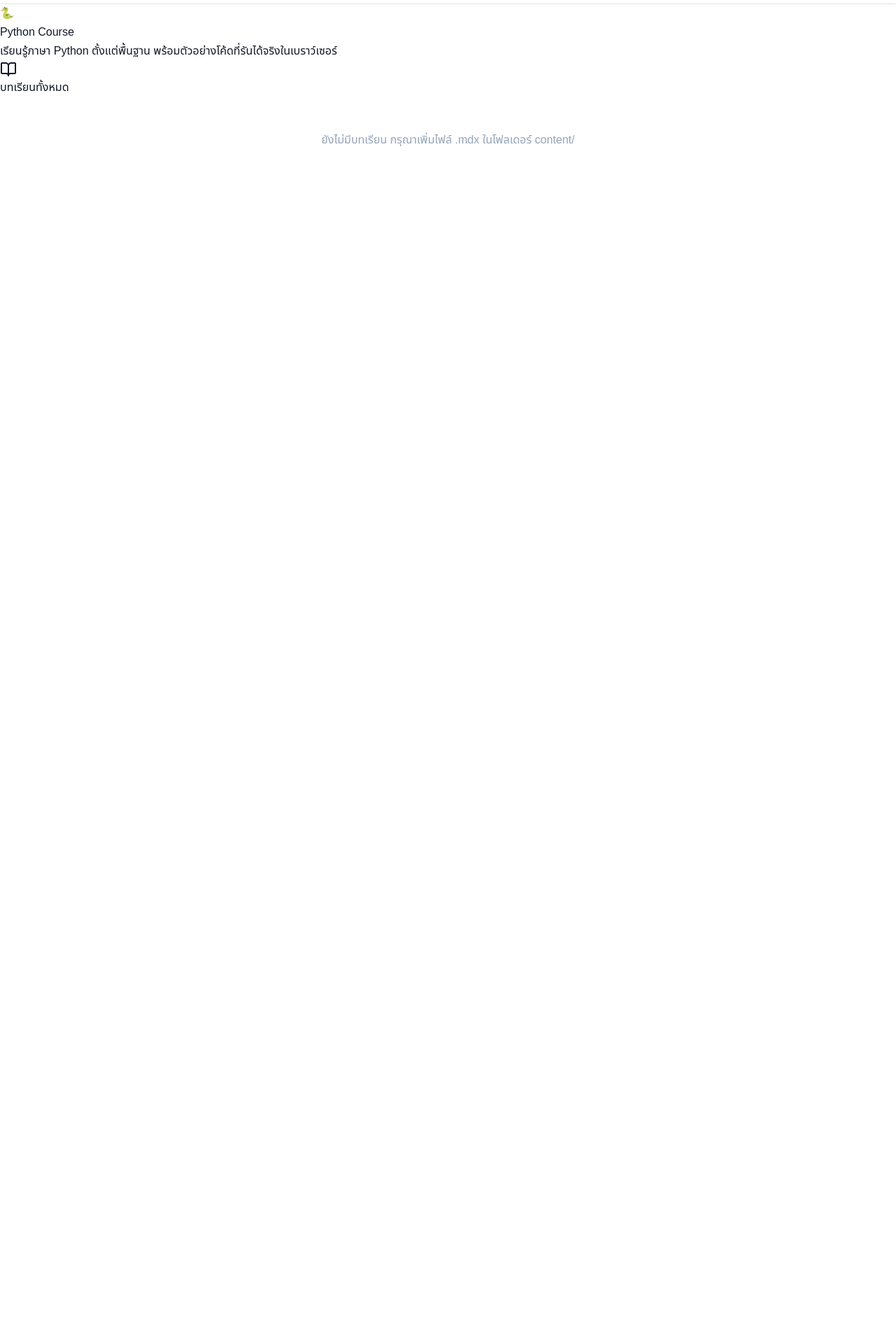
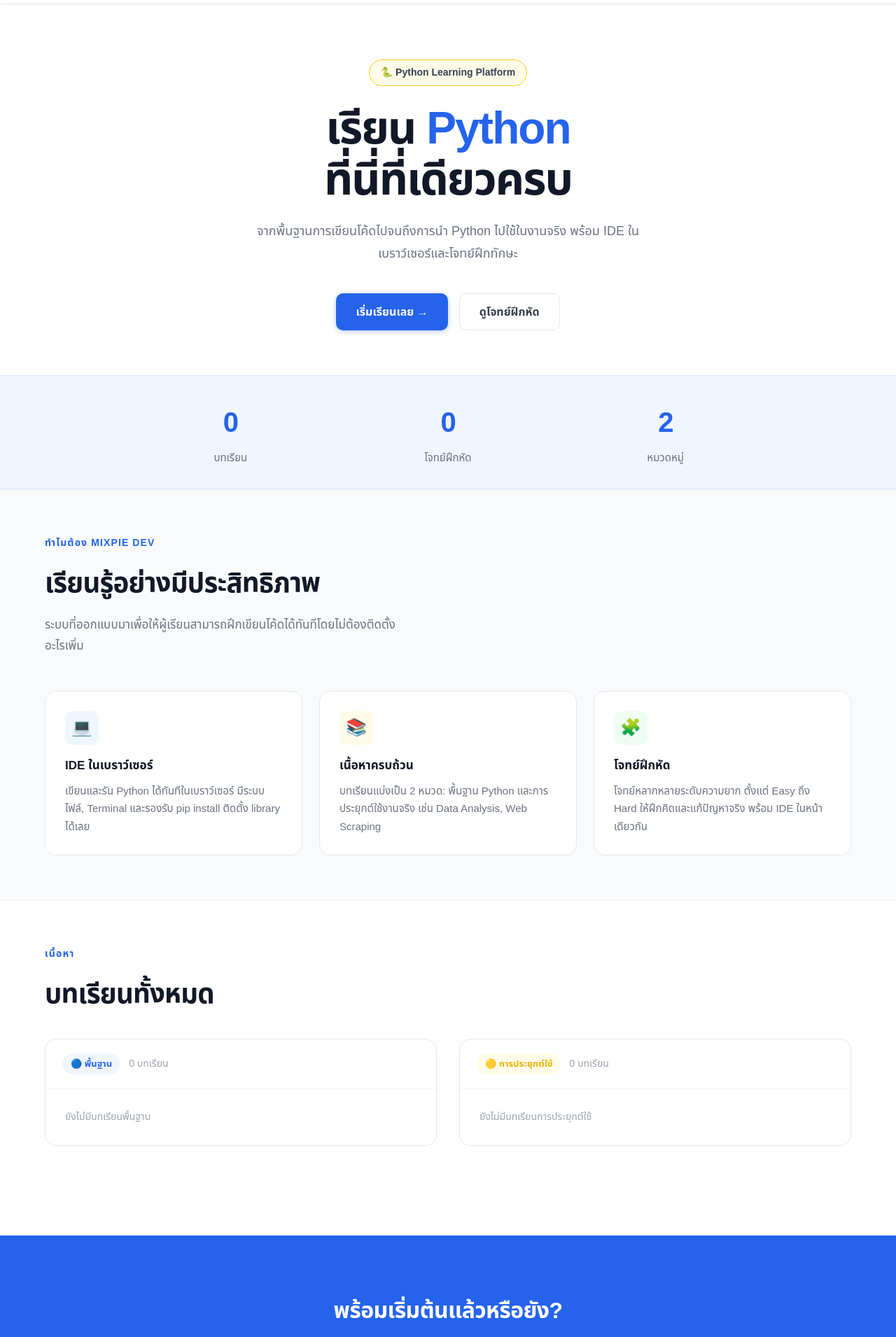
Before and after one commit to LoveMig6334/py-course-ai, a Next.js app: page / in a window 1280 px wide. Shown: the part 60-1970 px from the top of the page at 70% size. Before the commit the page ends 800 px from the top, so only its background shows below. Built offline with nearby package versions, Linux system fonts and the light colour scheme; a web font is replaced by a local one.

Commit message:
feat: enhance HomePage with challenges and improved layout for lessons and stats

```diff
--- /dev/null
+++ b/app/course/page.tsx
@@ -0,0 +1,15 @@
+import { getAllLessons } from "@/lib/mdx";
+import CourseList from "./CourseList";
+
+export default async function CoursePage() {
+  const lessons = await getAllLessons();
+  return (
+    <div className="course-page">
+      <div className="page-header">
+        <h1 className="page-title">คอร์สเรียน Python</h1>
+        <p className="page-desc">เลือกบทเรียนที่ต้องการ และเริ่มเรียนได้ทันที</p>
+      </div>
+      <CourseList lessons={lessons} />
+    </div>
+  );
+}
--- a/app/page.tsx
+++ b/app/page.tsx
@@ -1,64 +1,187 @@
+import Link from "next/link";
 import { getAllLessons } from "@/lib/mdx";
-import { ArrowRight, BookOpen } from "lucide-react";
-import Link from "next/link";
+import { getAllChallenges } from "@/lib/challenges";
 
 export default async function HomePage() {
-  const lessons = await getAllLessons();
-
-  // Sort lessons by order or filename
-  const sortedLessons = lessons.sort((a, b) => {
-    if (a.frontmatter.order && b.frontmatter.order) {
-      return a.frontmatter.order - b.frontmatter.order;
-    }
-    return a.slug.localeCompare(b.slug);
-  });
+  const [basicLessons, appLessons, challenges] = await Promise.all([
+    getAllLessons("basic"),
+    getAllLessons("application"),
+    getAllChallenges(),
+  ]);
 
   return (
-    <main className="home-container">
-      <section className="home-hero">
-        <div className="home-logo">🐍</div>
-        <h1 className="home-title">Python Course</h1>
-        <p className="home-subtitle">
-          เรียนรู้ภาษา Python ตั้งแต่พื้นฐาน
-          พร้อมตัวอย่างโค้ดที่รันได้จริงในเบราว์เซอร์
+    <>
+      {/* Hero */}
+      <section className="hero-section">
+        <div className="hero-badge">🐍 Python Learning Platform</div>
+        <h1 className="hero-title">
+          เรียน <span className="hero-title-accent">Python</span>
+          <br />
+          ที่นี่ที่เดียวครบ
+        </h1>
+        <p className="hero-subtitle">
+          จากพื้นฐานการเขียนโค้ดไปจนถึงการนำ Python ไปใช้ในงานจริง
+          พร้อม IDE ในเบราว์เซอร์และโจทย์ฝึกทักษะ
         </p>
+        <div className="hero-cta">
+          <Link href="/course" className="btn-primary">
+            เริ่มเรียนเลย →
+          </Link>
+          <Link href="/challenge" className="btn-secondary">
+            ดูโจทย์ฝึกหัด
+          </Link>
+        </div>
       </section>
 
-      <section>
-        <h2 className="home-lessons-title">
-          <BookOpen size={24} />
-          บทเรียนทั้งหมด
-        </h2>
+      {/* Stats */}
+      <section
+        style={{
+          background: "var(--blue-light)",
+          borderTop: "1px solid var(--blue-mid)",
+          borderBottom: "1px solid var(--blue-mid)",
+          padding: "2rem 1.5rem",
+        }}
+      >
+        <div className="stats-grid" style={{ maxWidth: 900, margin: "0 auto" }}>
+          <div>
+            <div className="stat-number">{basicLessons.length + appLessons.length}</div>
+            <div className="stat-label">บทเรียน</div>
+          </div>
+          <div>
+            <div className="stat-number">{challenges.length}</div>
+            <div className="stat-label">โจทย์ฝึกหัด</div>
+          </div>
+          <div>
+            <div className="stat-number">2</div>
+            <div className="stat-label">หมวดหมู่</div>
+          </div>
+        </div>
+      </section>
 
-        <div className="lessons-grid">
-          {sortedLessons.map((lesson, index) => (
+      {/* Features */}
+      <section className="features-section">
+        <div className="page-container">
+          <p className="section-label">ทำไมต้อง mixPie DEV</p>
+          <h2 className="section-title">เรียนรู้อย่างมีประสิทธิภาพ</h2>
+          <p className="section-subtitle">
+            ระบบที่ออกแบบมาเพื่อให้ผู้เรียนสามารถฝึกเขียนโค้ดได้ทันทีโดยไม่ต้องติดตั้งอะไรเพิ่ม
+          </p>
+          <div className="features-grid">
+            <div className="feature-card">
+              <div className="feature-icon blue">💻</div>
+              <div className="feature-title">IDE ในเบราว์เซอร์</div>
+              <p className="feature-desc">
+                เขียนและรัน Python ได้ทันทีในเบราว์เซอร์ มีระบบไฟล์, Terminal
+                และรองรับ pip install ติดตั้ง library ได้เลย
+              </p>
+            </div>
+            <div className="feature-card">
+              <div className="feature-icon yellow">📚</div>
+              <div className="feature-title">เนื้อหาครบถ้วน</div>
+              <p className="feature-desc">
+                บทเรียนแบ่งเป็น 2 หมวด: พื้นฐาน Python
+                และการประยุกต์ใช้งานจริง เช่น Data Analysis, Web Scraping
+              </p>
+            </div>
+            <div className="feature-card">
+              <div className="feature-icon green">🧩</div>
+              <div className="feature-title">โจทย์ฝึกหัด</div>
+              <p className="feature-desc">
+                โจทย์หลากหลายระดับความยาก ตั้งแต่ Easy ถึง Hard
+                ให้ฝึกคิดและแก้ปัญหาจริง พร้อม IDE ในหน้าเดียวกัน
+              </p>
+            </div>
+          </div>
+        </div>
+      </section>
+
+      {/* Course Preview */}
+      <section className="courses-preview-section">
+        <p className="section-label">เนื้อหา</p>
+        <h2 className="section-title">บทเรียนทั้งหมด</h2>
+        <div className="preview-grid">
+          {/* Basic */}
+          <div className="preview-category">
+            <div className="preview-category-header">
+              <span className="category-badge basic">🔵 พื้นฐาน</span>
+              <span style={{ fontSize: "0.875rem", color: "var(--gray-400)" }}>
+                {basicLessons.length} บทเรียน
+              </span>
+            </div>
+            <div className="preview-lessons-list">
+              {basicLessons.slice(0, 5).map((lesson, i) => (
                 <Link
                   key={lesson.slug}
                   href={`/course/${lesson.slug}`}
-              className="lesson-card"
+                  className="preview-lesson-item"
                 >
-              <div className="lesson-card-number">{index + 1}</div>
-              <div className="lesson-card-content">
-                <div className="lesson-card-title">
+                  <span className="preview-lesson-num">{i + 1}</span>
                   {lesson.frontmatter.title}
-                </div>
-                {lesson.frontmatter.description && (
-                  <div className="lesson-card-desc">
-                    {lesson.frontmatter.description}
-                  </div>
+                </Link>
+              ))}
+              {basicLessons.length === 0 && (
+                <p style={{ padding: "1rem", color: "var(--gray-400)", fontSize: "0.875rem" }}>
+                  ยังไม่มีบทเรียนพื้นฐาน
+                </p>
+              )}
+              {basicLessons.length > 5 && (
+                <Link
+                  href="/course"
+                  className="preview-lesson-item"
+                  style={{ color: "var(--blue)", fontWeight: 600 }}
+                >
+                  ดูทั้งหมด {basicLessons.length} บทเรียน →
+                </Link>
               )}
             </div>
-              <ArrowRight className="lesson-card-arrow" size={20} />
+          </div>
+
+          {/* Application */}
+          <div className="preview-category">
+            <div className="preview-category-header">
+              <span className="category-badge application">🟡 การประยุกต์ใช้</span>
+              <span style={{ fontSize: "0.875rem", color: "var(--gray-400)" }}>
+                {appLessons.length} บทเรียน
+              </span>
+            </div>
+            <div className="preview-lessons-list">
+              {appLessons.slice(0, 5).map((lesson, i) => (
+                <Link
+                  key={lesson.slug}
+                  href={`/course/${lesson.slug}`}
+                  className="preview-lesson-item"
+                >
+                  <span className="preview-lesson-num">{i + 1}</span>
+                  {lesson.frontmatter.title}
                 </Link>
               ))}
-        </div>
-
-        {sortedLessons.length === 0 && (
-          <p style={{ color: "#94a3b8", textAlign: "center", padding: "3rem" }}>
-            ยังไม่มีบทเรียน กรุณาเพิ่มไฟล์ .mdx ในโฟลเดอร์ content/
+              {appLessons.length === 0 && (
+                <p style={{ padding: "1rem", color: "var(--gray-400)", fontSize: "0.875rem" }}>
+                  ยังไม่มีบทเรียนการประยุกต์ใช้
                 </p>
               )}
+              {appLessons.length > 5 && (
+                <Link
+                  href="/course"
+                  className="preview-lesson-item"
+                  style={{ color: "var(--yellow-dark)", fontWeight: 600 }}
+                >
+                  ดูทั้งหมด {appLessons.length} บทเรียน →
+                </Link>
+              )}
+            </div>
+          </div>
+        </div>
       </section>
-    </main>
+
+      {/* CTA */}
+      <section className="cta-section">
+        <h2 className="cta-title">พร้อมเริ่มต้นแล้วหรือยัง?</h2>
+        <p className="cta-subtitle">เริ่มเรียน Python วันนี้ ไม่ต้องติดตั้งอะไรเลย</p>
+        <Link href="/course" className="btn-yellow">
+          ไปหน้าคอร์สเรียน →
+        </Link>
+      </section>
+    </>
   );
 }
```
Lines whose indentation alone changed are shown as unchanged.
